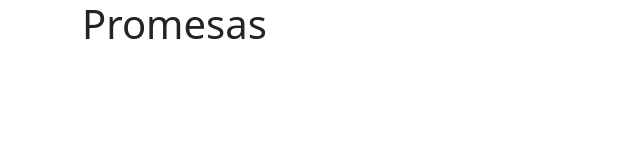
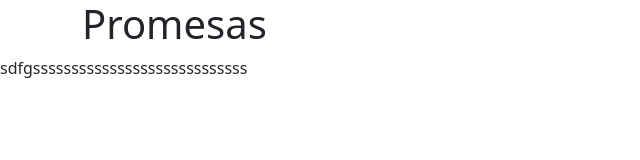
Before and after one commit to franncottet/Cursado-Practicas, a plain HTML site: page Bluuweb.html in a window 1280 px wide. Shown: the whole page, without its empty margins (0-640 px from the left). Drawn offline with nearby package versions, Linux system fonts and the light colour scheme.

Commit message:
probando

```diff
--- a/Bluuweb.html
+++ b/Bluuweb.html
@@ -19,3 +19,4 @@
 
 </body>
 </html>
+sdfgssssssssssssssssssssssssssss
```
